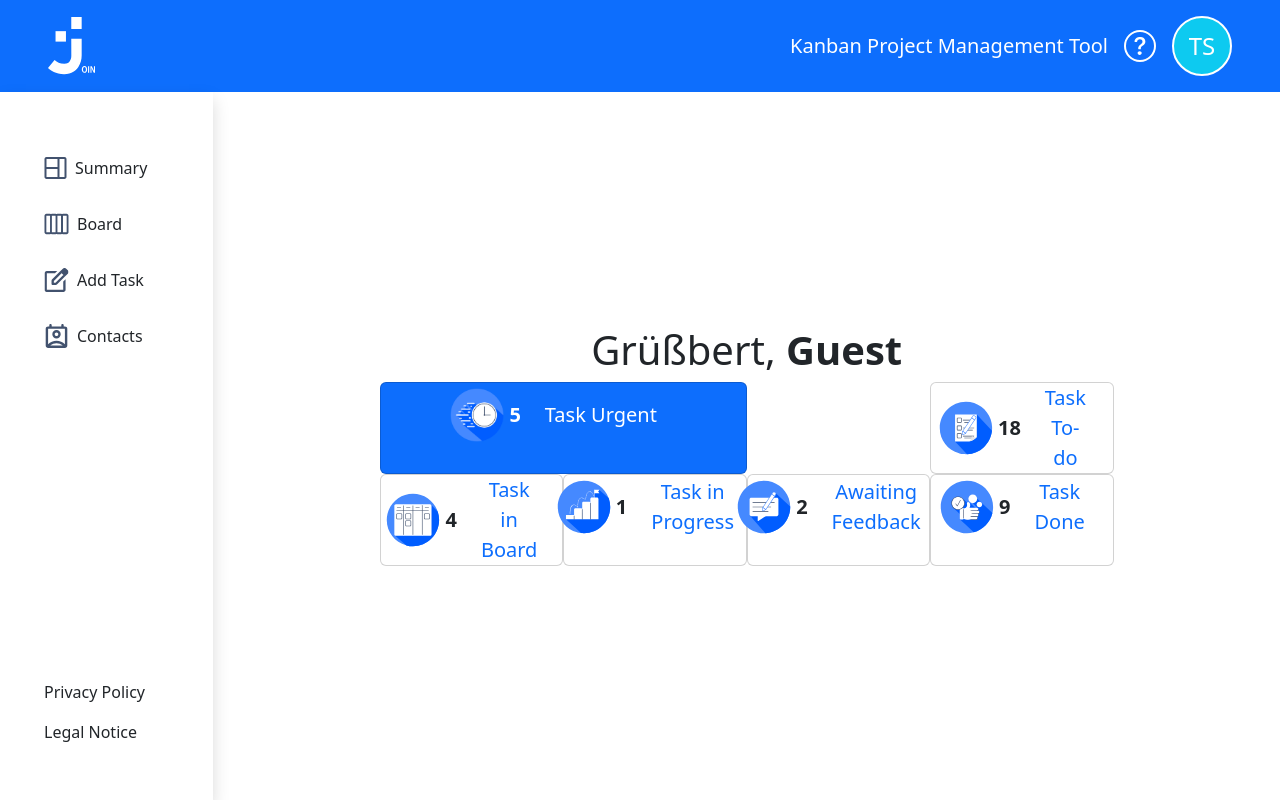
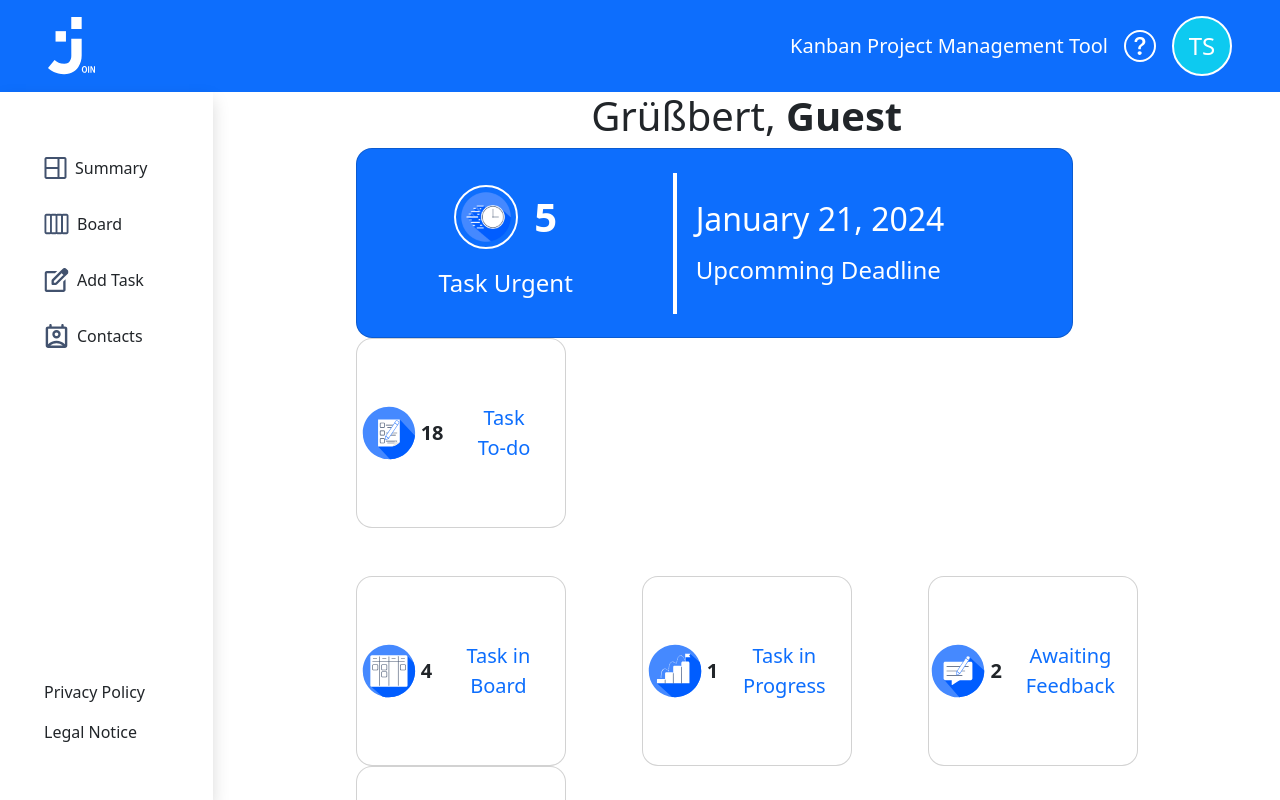
Before and after one commit to tonyS912/voinfront, a Vue app: page /summary in a window 1280 px wide. Shown: the top 800 px of the page. Built offline with nearby package versions, Linux system fonts and the light colour scheme; the HTML template or start-up script is replaced by a standard one.

Commit message:
Update SmallTiles and SummaryView components

```diff
--- a/src/components/SmallTiles.vue
+++ b/src/components/SmallTiles.vue
@@ -1,6 +1,6 @@
 <template>
     <div
-        class="card d-flex flex-center align-items-center"
+        class="card d-flex flex-center align-items-center justify-content-center rounded-4"
         :class=tille.classes
     >
         <div
--- a/src/components/SummaryView.vue
+++ b/src/components/SummaryView.vue
@@ -2,25 +2,26 @@
     <div class="d-flex flex-column container justify-content-center align-items-center col-10">
         <h1>Grüßbert, <b>Guest</b></h1>
 
-        <div class="d-flex flex-wrap col-9 px-4 justify-content-between row">
-            <div class="card d-flex flex-center align-items-center col-6 bg-primary text-white">
-                <div class="d-flex align-items-center justify-content-center col-12 mx-sm-3">
+        <div class="overrides-row col-9 justify-content-between mb-5">
+            <div class="card overrides-row d-flex flex-center align-items-start justify-content-center col-8 bg-primary text-white rounded-4 big-size">
+                <div class="d-flex flex-nowrap flex-column align-items-center justify-content-center col-12 col-md-5">
                     <div class="justify-content-center align-items-center d-flex">
                         <div>
                             <img
-                                class="icon-sum tilies-hov icon-size-lg"
-                                src="./icons/Urgent.webp"
-                            />
+                                class="icon-sum tilies-hov icon-size-lg rounded-circle border-2 border border-white"
+                                src="./icons/Urgent.webp"/>
                         </div>
-                        <span class="fs-5 text-hov"><b>5</b></span>
+                        <span class="fs-1 text-hov ms-3"><b>5</b></span>
                     </div>
-                    <div class="fs-5 text-center mx-4 text-hov text-white">Task Urgent</div>
+                    <div class="fs-4 mt-3 text-center text-hov text-white">Task Urgent</div>
                 </div>
+                <div class="border-2 border border-white h-75 p-0 m-0" style="width: 1px;"></div>
+                <div class="col-md-6 fs-2">{{ currentDay }} <br> <span class="fs-4 fw-light">Upcomming Deadline</span></div>
             </div>
 
             <SmallTiles v-for="item in tilleList1" :tille="item" :key="item.id"></SmallTiles>
         </div>
-        <div class="d-flex flex-wrap col-9 px-4 justify-content-between row">
+        <div class="overrides-row col-9 justify-content-between">
             <SmallTiles v-for="item in tilleList2" :tille="item" :key="item.id"></SmallTiles>
         </div>
     </div>
@@ -30,12 +31,14 @@
 import { ref } from 'vue'
 import SmallTiles from './SmallTiles.vue'
 
+const currentDay = ref(new Date().toLocaleDateString('iso',  { month: 'long', day: 'numeric', year: 'numeric' }))
+
 const tilleList1 = ref([
     {
         id: 0,
         title: 'Task To-do',
         count: 18,
-        classes: 'col-3',
+        classes: 'col-3 small-size',
         text: 'text-primary',
         img: '/src/components/icons/svg/todo_list.svg'
     }
@@ -46,7 +49,7 @@ const tilleList2 = ref([
         id: 0,
         title: 'Task in Board',
         count: 4,
-        classes: 'col-3',
+        classes: 'col-3 small-size',
         text: 'text-primary',
         img: '/src/components/icons/svg/board.svg'
     },
@@ -54,7 +57,7 @@ const tilleList2 = ref([
         id: 1,
         title: 'Task in Progress',
         count: 1,
-        classes: 'col-3',
+        classes: 'col-3 small-size',
         text: 'text-primary',
         img: '/src/components/icons/svg/in_progress.svg'
     },
@@ -62,7 +65,7 @@ const tilleList2 = ref([
         id: 2,
         title: 'Awaiting Feedback',
         count: 2,
-        classes: 'col-3',
+        classes: 'col-3 small-size',
         text: 'text-primary',
         img: '/src/components/icons/svg/awaiting_feedback.svg'
     },
@@ -70,11 +73,25 @@ const tilleList2 = ref([
         id: 3,
         title: 'Task Done',
         count: 9,
-        classes: 'col-3',
+        classes: 'col-3 small-size',
         text: 'text-primary',
         img: '/src/components/icons/svg/done.svg'
     }
 ])
 </script>
 
-<style lang="scss"></style>
+<style lang="scss">
+.big-size {
+    width: 717px;
+    height: 190px;
+}
+
+.small-size {
+    width: 210px;
+    height: 190px;
+}
+.overrides-row {
+    display: flex;
+    flex-wrap: wrap;
+}
+</style>
```
